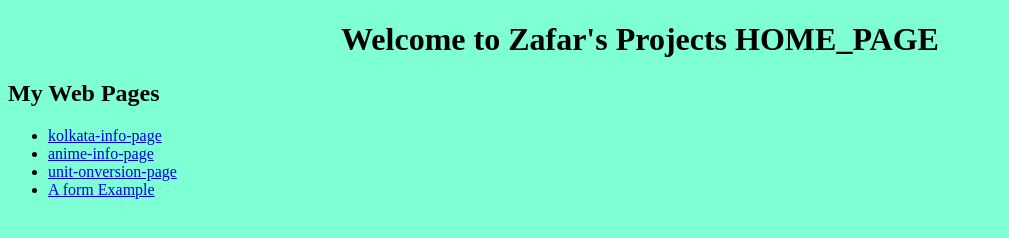
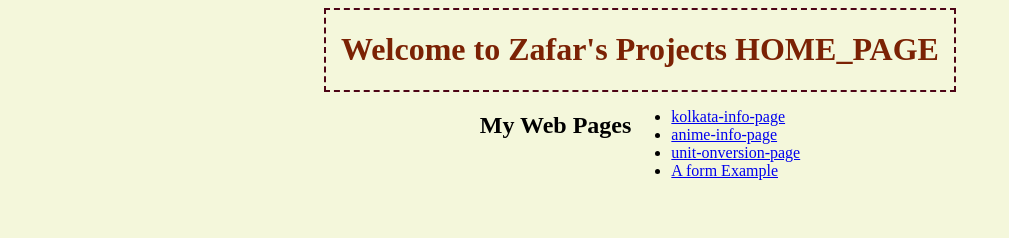
Before and after one commit to zafarD/first-web-page, a plain HTML site: page index.html in a window 1280 px wide. Shown: the whole page, without its empty margins (0-1009 px from the left). Drawn offline with Linux system fonts and the light colour scheme.

Commit message:
08.09.01

```diff
--- a/index.html
+++ b/index.html
@@ -1,16 +1,17 @@
 <!DOCTYPE html>
 <html>
     <head>
+        <meta charset="utf-8">
         <title>HOME_PAGE</title>
+        <link rel="stylesheet" href="./style.css">
     </head>
-    <body style="background-color: aquamarine;">
+    <body>
         <header>
-            <h1 style="text-align: center;">Welcome to Zafar's Projects HOME_PAGE</h1>
+            <h1>Welcome to Zafar's Projects HOME_PAGE</h1>
         </header>
 
-        <h2>My Web Pages</h2>
-
-        <nav>
+        <div class="web-page-link">
+            <h2>My Web Pages</h2>
             <ul>
                 <li><a href="kolkata-info-app/index.html" title="know information about kolkata">
                     kolkata-info-page
@@ -24,7 +25,7 @@
 
                 <li><a href="form/index.html" title="form sample code">A form Example</a></li>
             </ul>
-        </nav>
+        </div>
 
     </body>
 </html>
```
